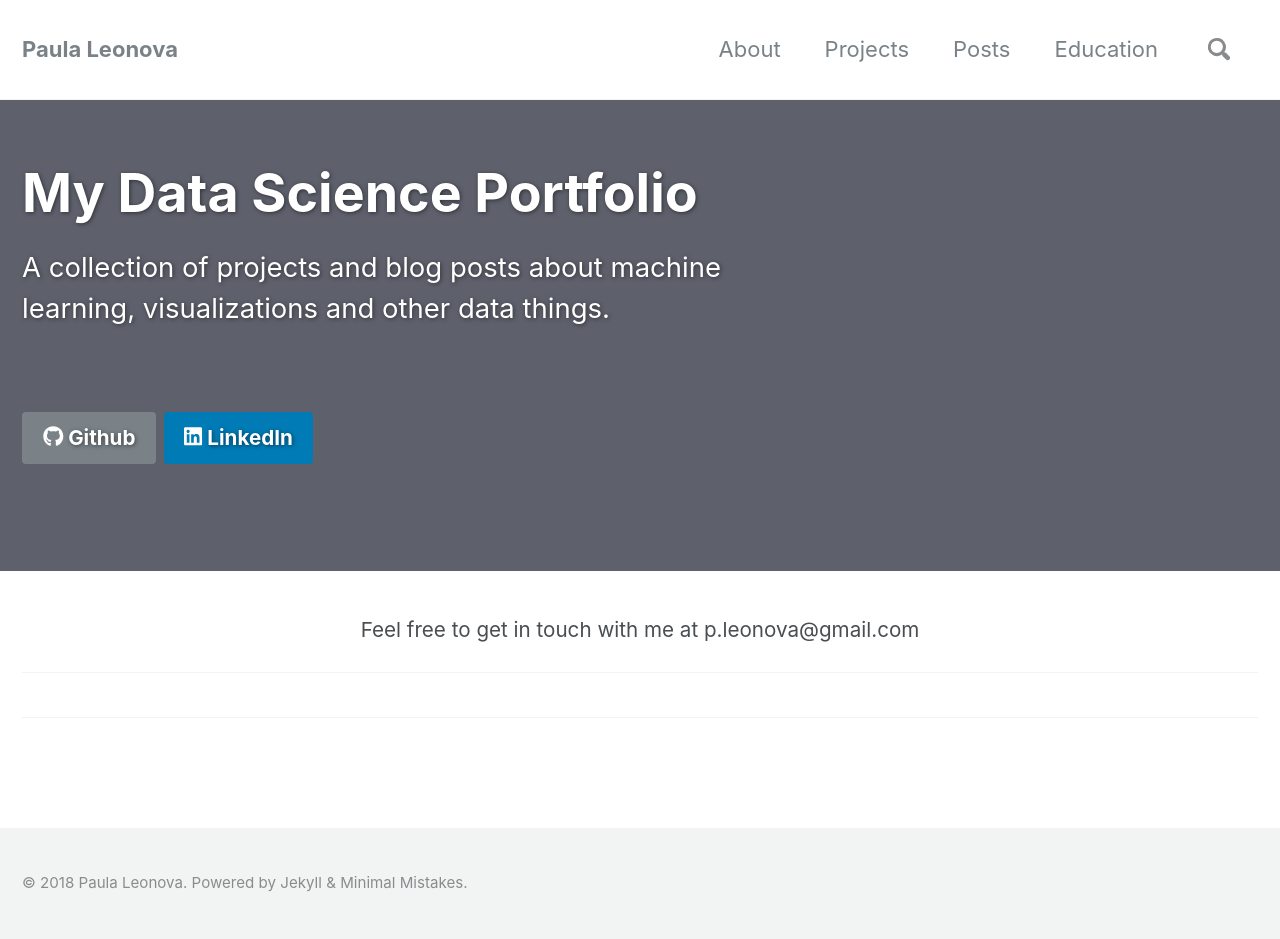
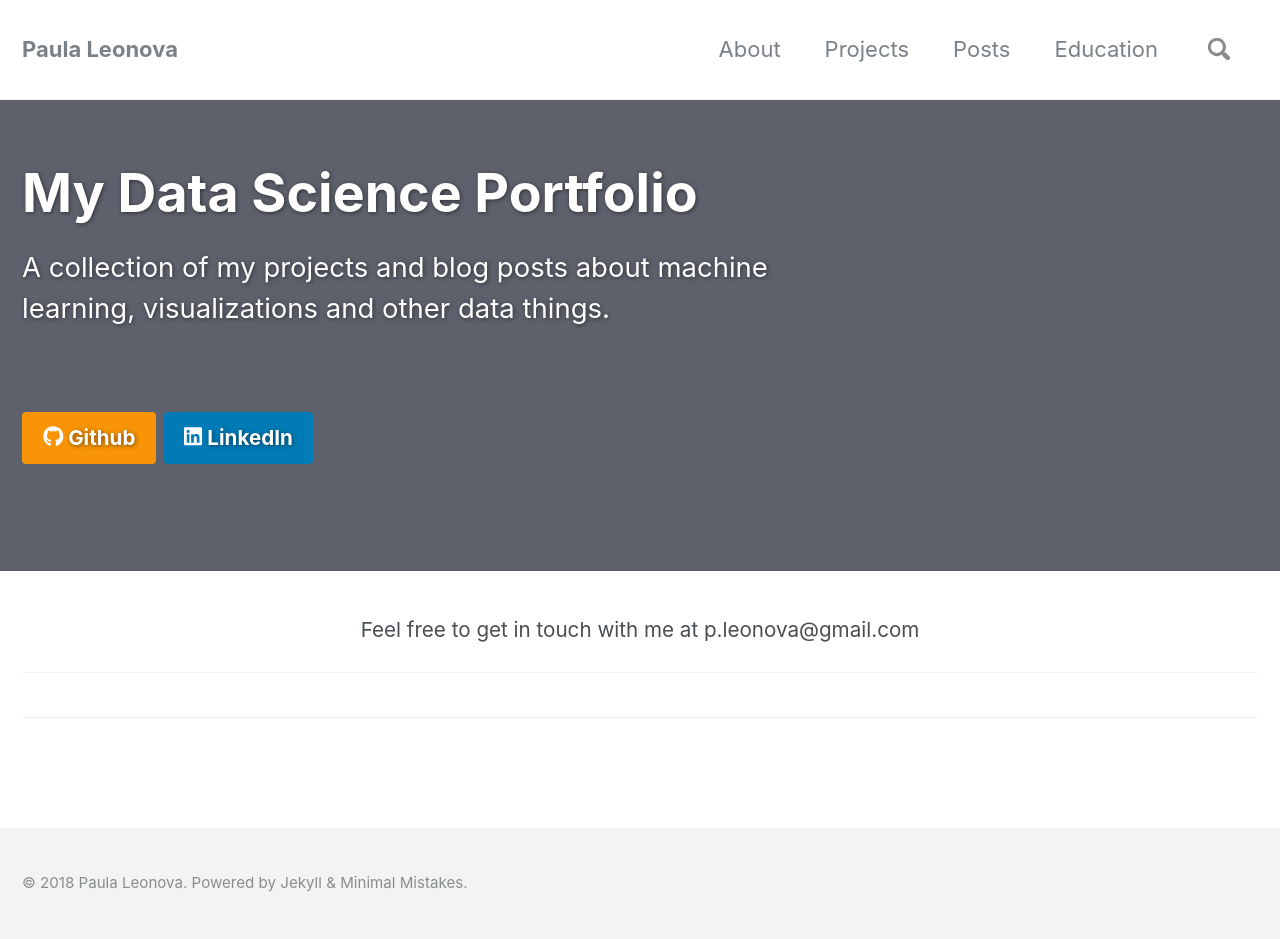
Before and after one commit to pleonova/pleonova.github.io, a Jekyll site: the page built from index.html, in a window 1280 px wide. Built offline with Jekyll 4.4.1, drawn with Linux system fonts in a browser that asks for light colours; nearby versions of some CDN libraries; the list of posts is cut into pages by our own code.

Commit message:
Change hp tagline and github button color

```diff
--- a/index.html
+++ b/index.html
@@ -8,7 +8,7 @@
   cta_label:
   cta_url:
   caption:
-excerpt: 'A collection of projects and blog posts about machine learning, visualizations and other data things. <br /> <small></small><br /><br />  [<i class="fab fa-github"></i> Github](https://github.com/pleonova){: .btn .btn--primary} [<i class="fab fa-linkedin"></i> LinkedIn](https://www.linkedin.com/in/paulaleonova/){: .btn .btn--linkedin}'
+excerpt: 'A collection of my projects and blog posts about machine learning, visualizations and other data things. <br /> <small></small><br /><br />  [<i class="fab fa-github"></i> Github](https://github.com/pleonova){: .btn .btn--warning} [<i class="fab fa-linkedin"></i> LinkedIn](https://www.linkedin.com/in/paulaleonova/){: .btn .btn--linkedin}'
 
 
 
```
